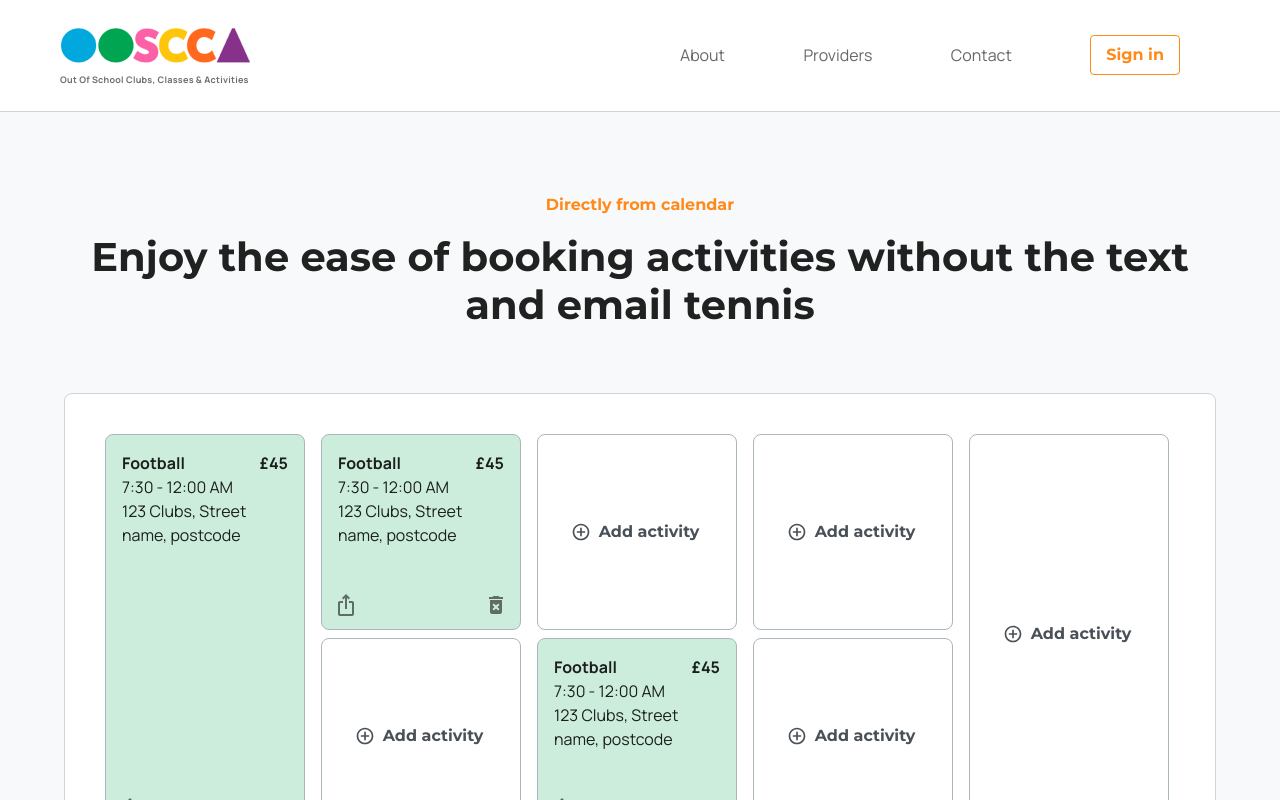
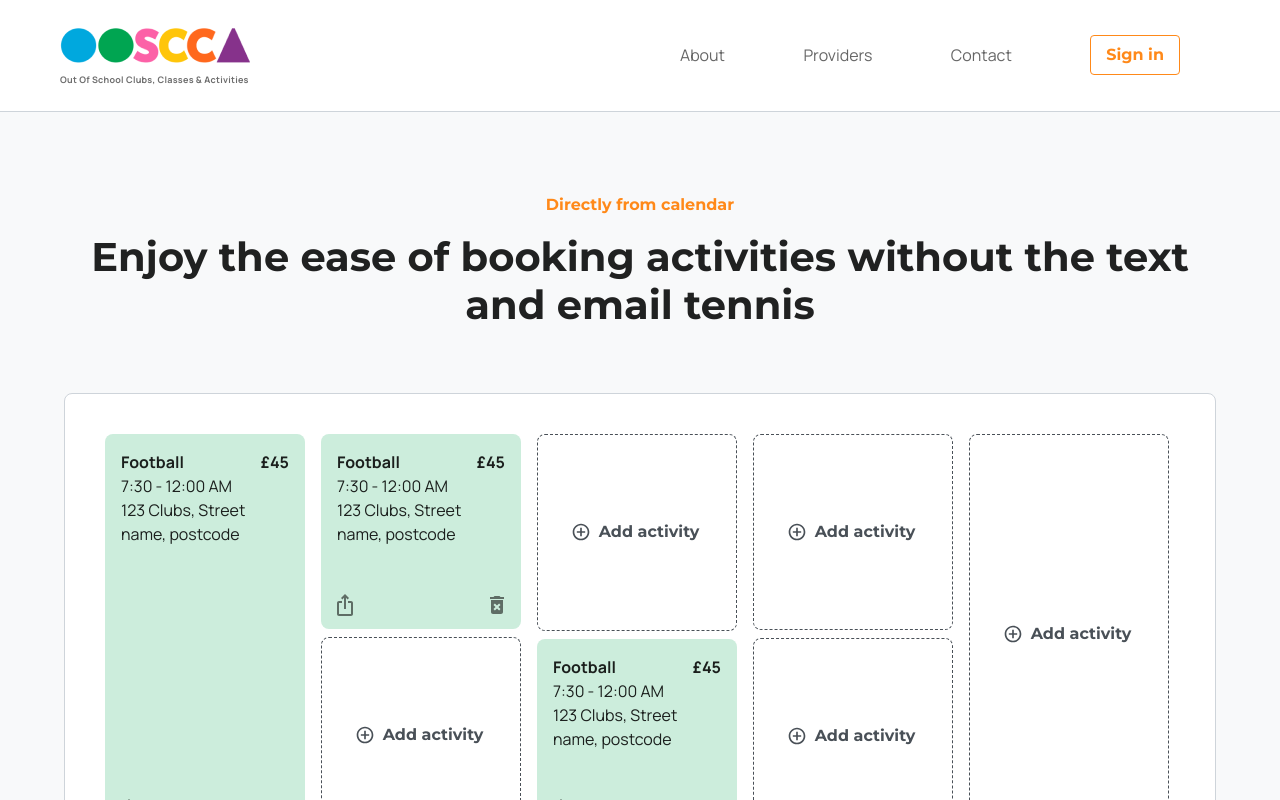
Before and after one commit to digital-brother/ooscca-fe, a Next.js app: page /booking in a window 1280 px wide. Shown: the top 800 px of the page. Built offline with nearby package versions, Linux system fonts and the light colour scheme.

Commit message:
Adjust empty style

```diff
--- a/src/app/booking/OOSPlannerSection.js
+++ b/src/app/booking/OOSPlannerSection.js
@@ -8,8 +8,6 @@ import { styled } from "@mui/system";
 
 const BookingBox = styled(Box)(({ theme }) => ({
   flex: 1,
-  border: "1px solid",
-  borderColor: theme.palette.grey[400],
   borderRadius: theme.spacing(1),
   padding: theme.spacing(2),
 }));
@@ -43,8 +41,19 @@ function Booking({ booking }) {
 
 function EmptyBooking() {
   return (
-    <BookingBox sx={{ display: "flex", alignItems: "center", justifyContent: "center" }}>
-      <Button color="grey" startIcon={<AddCircleOutlineIcon />}>Add activity</Button>
+    <BookingBox
+      sx={{
+        display: "flex",
+        alignItems: "center",
+        justifyContent: "center",
+        border: "1px solid",
+        borderColor: "grey.main",
+        borderStyle: "dashed",
+      }}
+    >
+      <Button color="grey" startIcon={<AddCircleOutlineIcon />}>
+        Add activity
+      </Button>
     </BookingBox>
   );
 }
```
